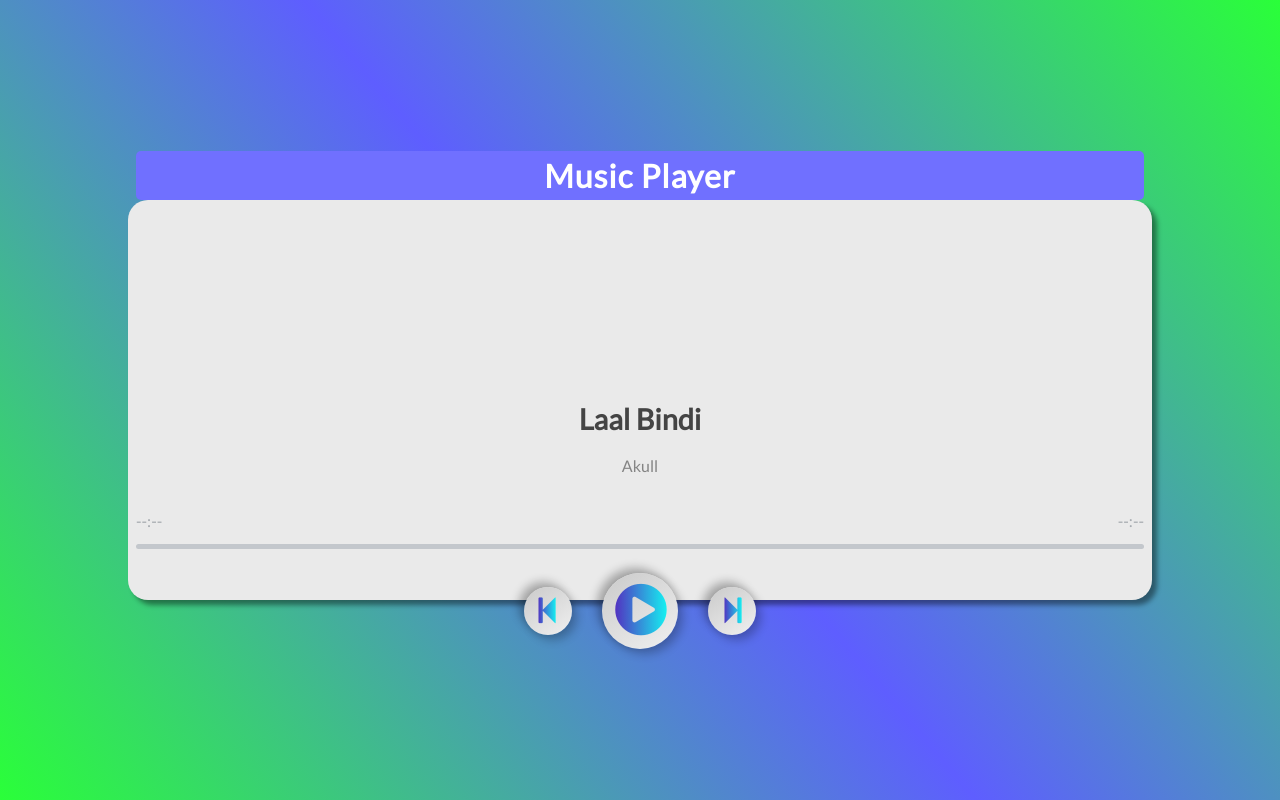
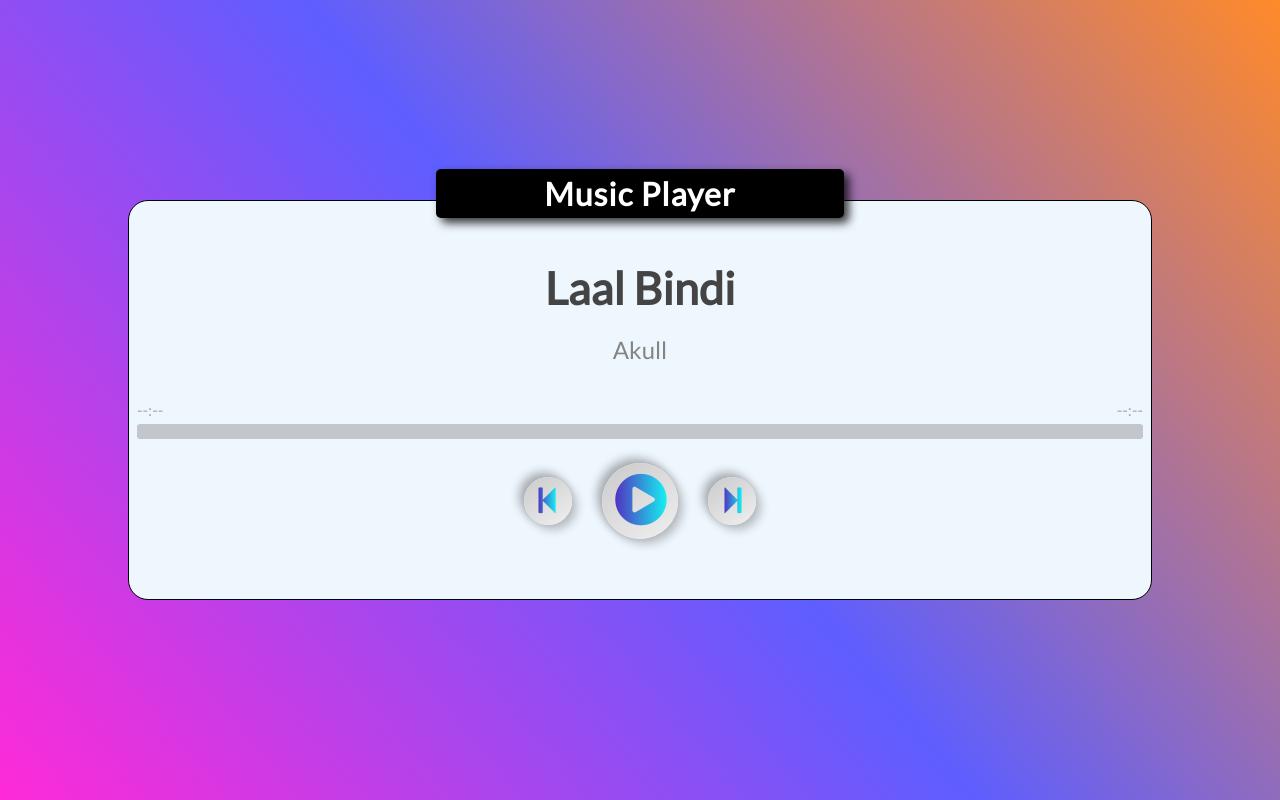
Before and after one commit to ParagUnhale1998/Music-Player, a plain HTML site: page index.html in a window 1280 px wide. Drawn offline with Linux system fonts and the light colour scheme.

Commit message:
Update style.css

```diff
--- a/style.css
+++ b/style.css
@@ -11,13 +11,16 @@
     display: flex;
     align-items: center;
     justify-content: center;
-    background: linear-gradient(50deg,rgb(42, 255, 57),rgb(94, 94, 255)50%,rgb(42, 255, 57));
+    background: linear-gradient(50deg,rgb(255, 42, 216),rgb(94, 94, 255)50%,rgb(255, 138, 42));
 }
 .container{
     display: flex;
     align-items: center;
     justify-content: center;
     width: 80%;
+   /* border: 1px solid red; */
+   position: relative;
+      /* box-shadow: 5px 5px 5px rgba(0, 0, 0, 0.39) ; */
 
 }
 .player{
@@ -25,28 +28,33 @@
     width: 100%;
     height: 400px;
    border-radius: 20px;
-   background: #eaeaea;
-   box-shadow: 5px 5px 5px rgba(0, 0, 0, 0.425) ;
+   background: #eff7fe;
    display: flex;
    align-items: center;
    justify-content: center;
    flex-direction: column;
    text-transform: capitalize;
    padding: 0.5rem;
+   position: relative;
+   border: 1px solid rgb(1, 0, 0);
 }
 h1{
-    margin-bottom: 20%;
-    background: rgb(112, 112, 255);
-    width: 100%;
+    /* margin-bottom: 20%; */
+    background: rgb(0, 0, 0);
+    width: 40%;
+    box-shadow: 5px 5px 10px rgba(0, 0, 0, 0.785);
     text-align: center;
     color: white;
     padding: .3rem;
     letter-spacing: 1px;
     border-radius: 5px;
+    position: absolute;
+    top: -8%;
+    left: 50;
 }
 .music-name{
   margin: 0;
-  font-size: 1.8rem;
+  font-size: 2.8rem;
   margin-bottom: 20px;
   text-align: center;
   color: #444444;
@@ -55,6 +63,7 @@
 margin: 0;
 color: #848484;
 text-align: center;
+font-size: 1.5rem;
 }
 .player-progress{
     width: 100%;
@@ -74,7 +83,7 @@
 }
 #player-progress{
 width: 100%;
-height: 5px;
+height: 15px;
 color: #a5aaaf;
 appearance: none;
 
```
